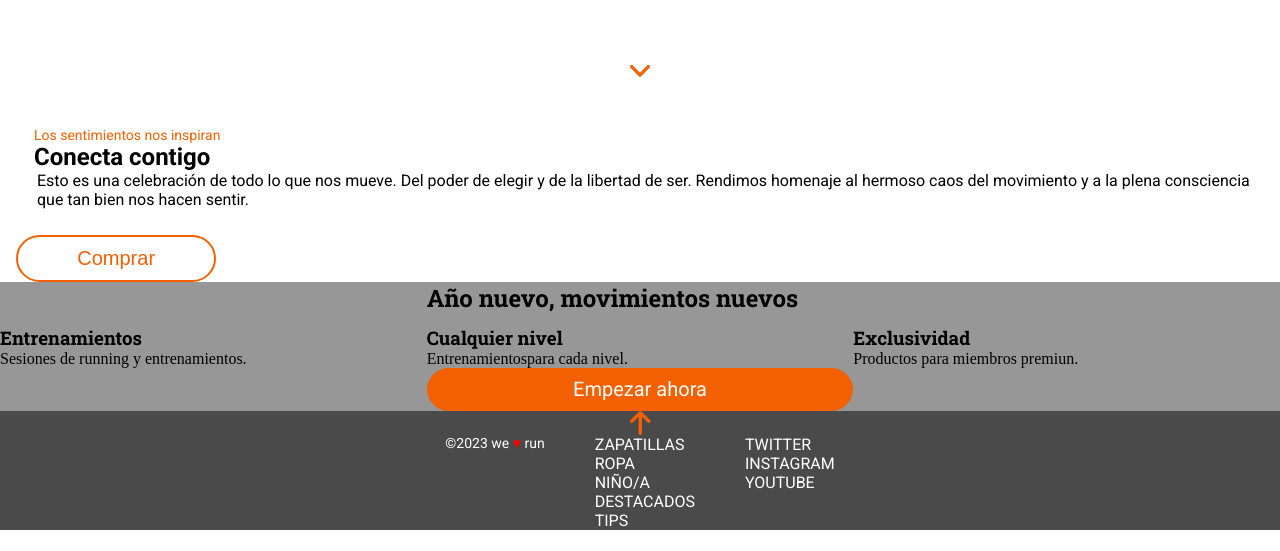
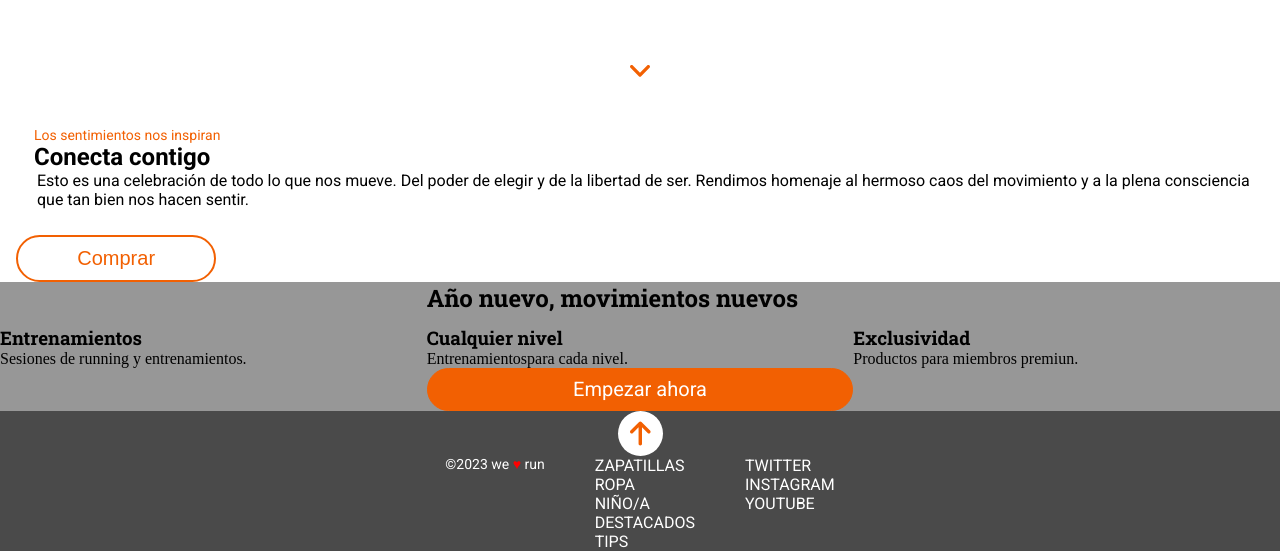
Before and after one commit to Adalab/modulo-1-evaluacion-final-EVORALOPRS, a website built with Vite: page src/index.html in a window 1280 px wide. Shown: the part 707-1258 px from the top of the page. Before the commit the page ends 1237 px from the top, so only its background shows below. Built offline with nearby package versions, Linux system fonts and the light colour scheme; files whose address does not match are found by name.

Commit message:
scroll footer

```diff
--- a/src/partials/footer.html
+++ b/src/partials/footer.html
@@ -1,5 +1,8 @@
 <footer class="footer">
-  <img src="./images/ico-arrow.svg" alt="scroll">
+  <div class="scrollarrow">
+    <img src="./images/ico-arrow.svg" alt="scroll">
+
+  </div>
 
   <div class="footer__container">
 
--- a/src/scss/layout/_footer.scss
+++ b/src/scss/layout/_footer.scss
@@ -1,8 +1,10 @@
 .footer{
+
     background-color: $greyish-brown;
     display: flex;
     flex-direction: column;
     align-items: center;
+
 
 
 }
@@ -13,6 +15,7 @@
     justify-content: center;
     gap: 50px;
     color: $white;
+
 
 }
 
@@ -40,3 +43,14 @@
         color: red;
     }
 }
+
+.scrollarrow{
+    height: 45px;
+    width: 45px;
+    background-color: $white;
+    border-radius: 50%;
+    display: flex;
+    justify-content: center;
+
+
+}
```
